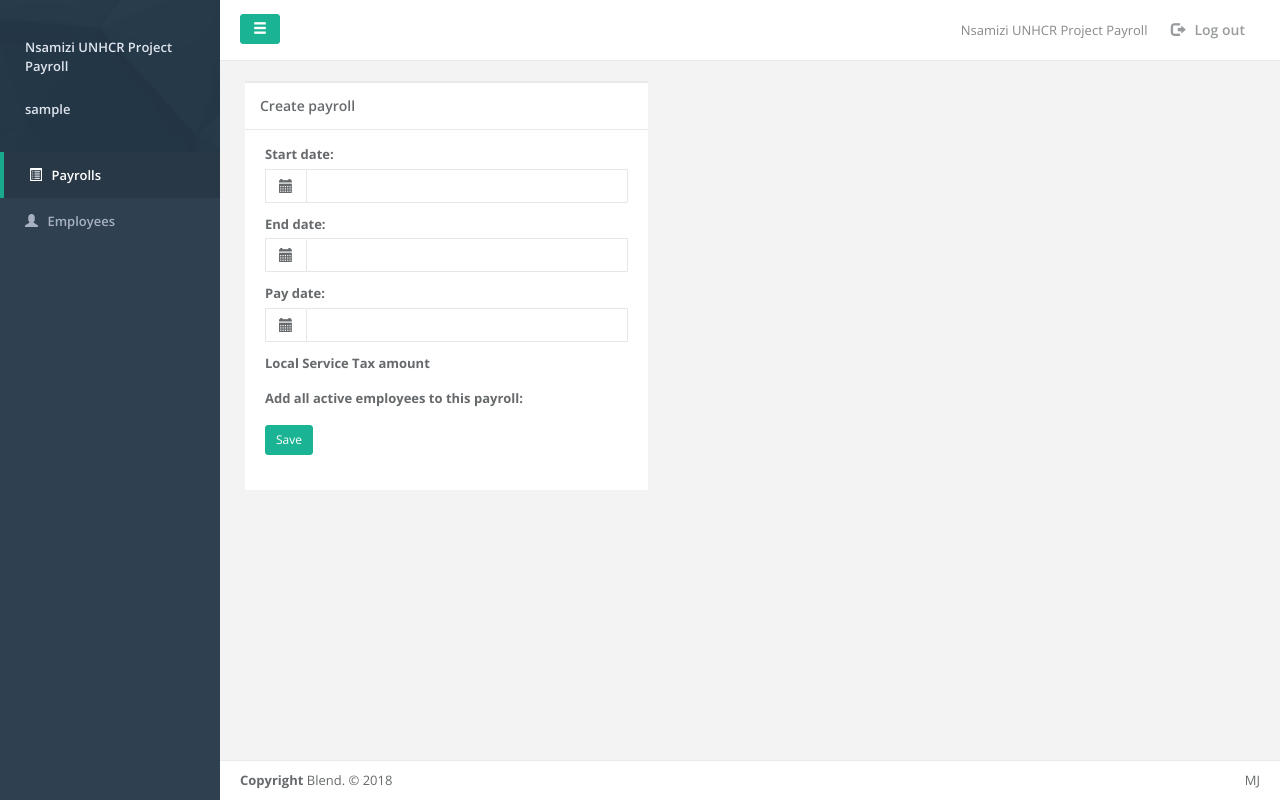
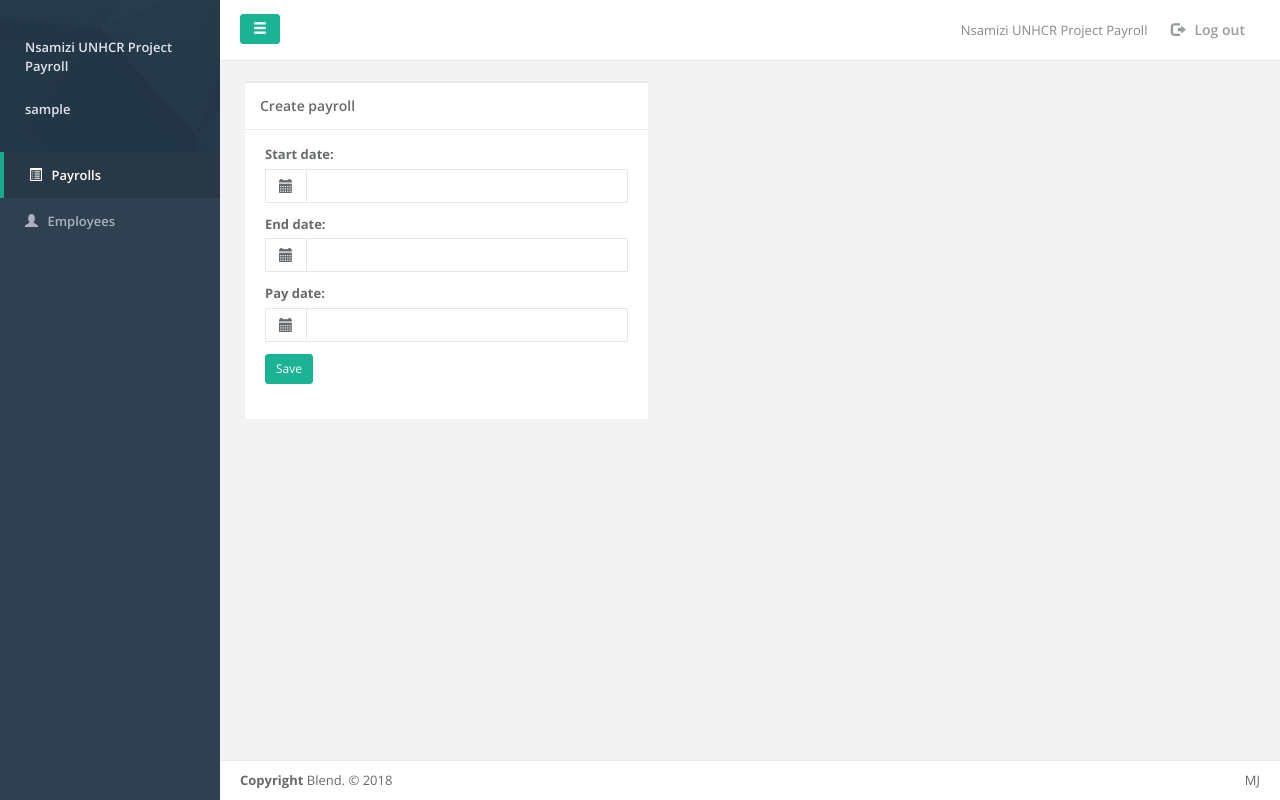
Before and after one commit to jamiemayombwe/payroll, a Django app: page /create_payroll/ in a window 1280 px wide. Run offline with Django 3.2, Linux system fonts and the light colour scheme; the visitor is signed in with stand-in values (Sample User, id 1); some libraries are stand-ins or nearby versions.

Commit message:
Removes fields from pay roll form

```diff
--- a/payapp/templates/pay_roll_form.html
+++ b/payapp/templates/pay_roll_form.html
@@ -51,17 +51,6 @@
                             {% for error in form.pay_date.errors %}
                                 <strong class="text-danger">{{ error|escape }}</strong>
                             {% endfor %}
-                        </div>
-                        <div class="form-p" id="data_annual_local_service_tax_to_be_paid">
-                            <label for="id_annual_local_service_tax_to_be_paid">Local Service Tax amount</label>
-                            {{ form.annual_local_service_tax_to_be_paid }}
-                            {% for error in form.annual_local_service_tax_to_be_paid.errors %}
-                                <strong class="text-danger">{{ error|escape }}</strong>
-                            {% endfor %}
-                        </div>
-                        <div class="form-p">
-                            <label for="id_add_all_active_employees">Add all active employees to this payroll:</label>
-                            {{ form.add_all_active_employees }}
                         </div>
 
                         <p><button class="btn btn-sm btn-primary" type="submit">Save</button></p>
```
